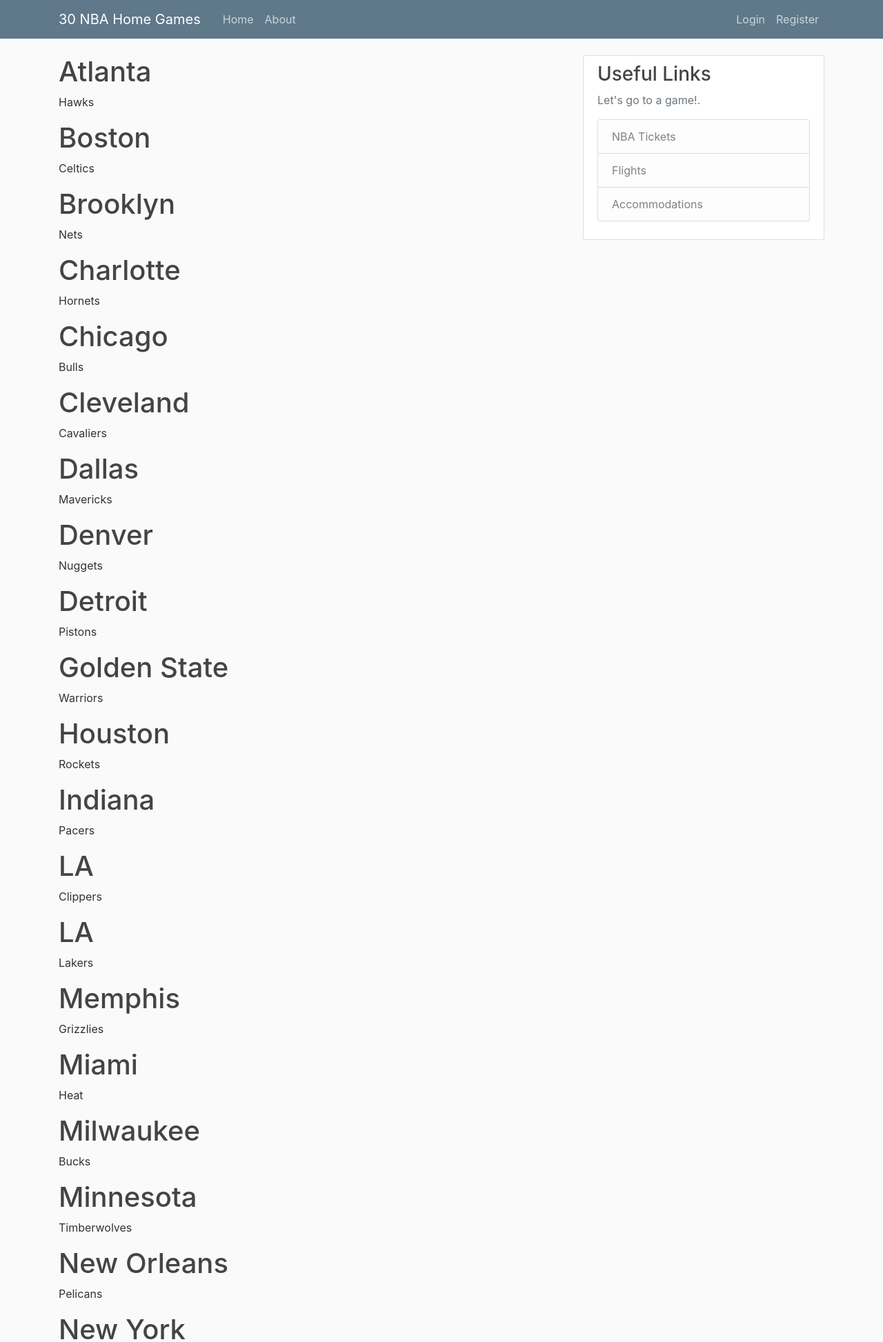
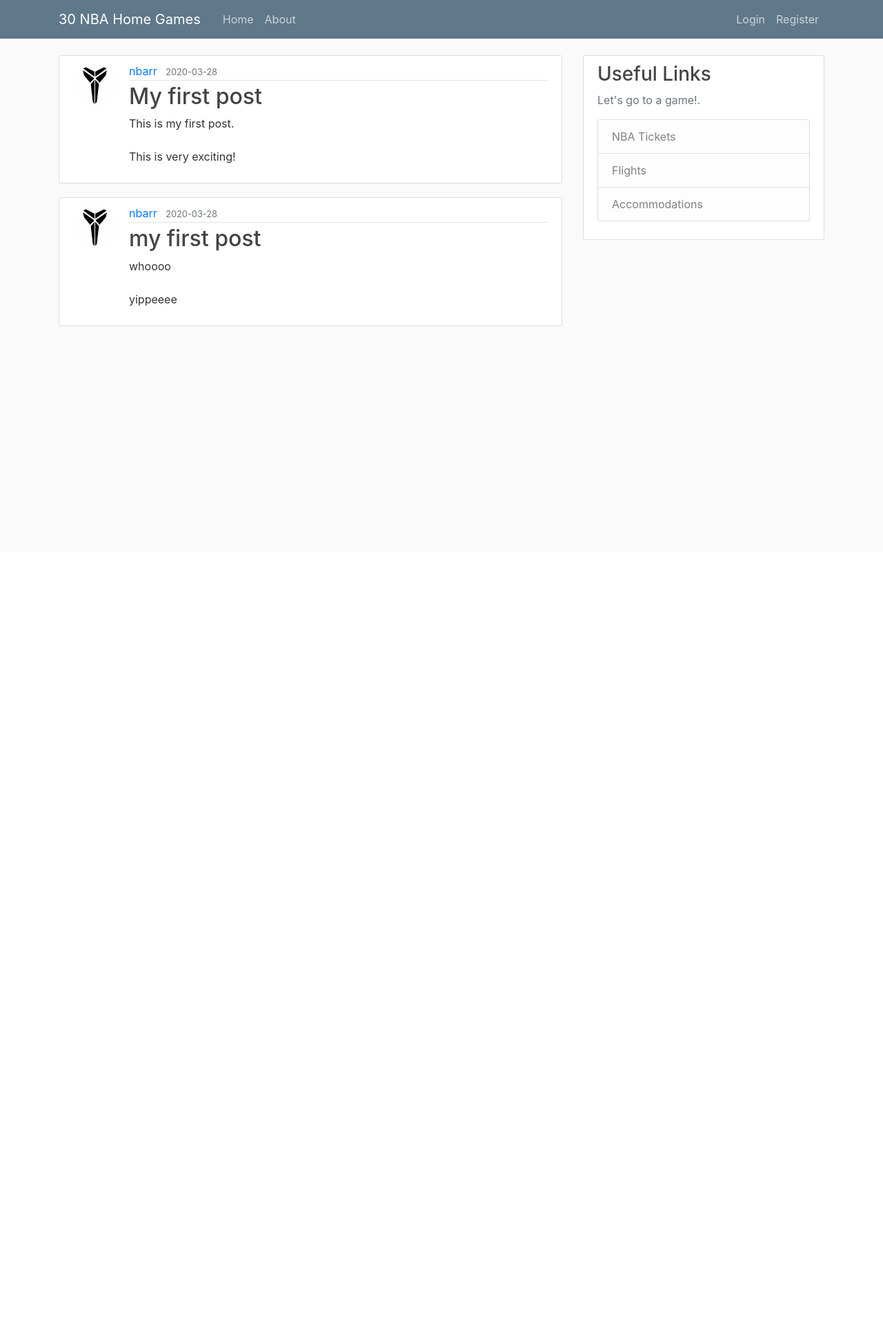
Before and after one commit to pnbarr/nba_homegames, a Flask app: page / in a window 1280 px wide. Shown: the top 1946 px of the page at 69% size. After the commit the page ends 473 px from the top, so only its background shows below. Run offline with Flask 2, Linux system fonts and the light colour scheme; data comes from the database, SQL or seed files in the repository; both versions use the stored data as it was after the commit; some libraries are stand-ins or nearby versions.

Commit message:
- add new route for posts in route.py - create new template create_post.html file - add new form in forms.py for creating new post - remove placeholder NBA team data from routes.py - add functionaliy to add new posts to home page and database

```diff
--- a/nba_homegames/routes.py
+++ b/nba_homegames/routes.py
@@ -1,5 +1,5 @@
 from flask import Flask, render_template, url_for, flash, redirect, request
-from nba_homegames.forms import RegistrationForm, LoginForm, UpdateAccountForm
+from nba_homegames.forms import RegistrationForm, LoginForm, UpdateAccountForm, PostForm
 from nba_homegames.models import User,Post
 from nba_homegames import app, db, bcrypt
 from flask_login import login_user, current_user, logout_user, login_required
@@ -7,125 +7,12 @@
 import os
 from PIL import Image
 
-teams = [
-    {
-        'city' : 'Atlanta',
-        'name' : 'Hawks'
-    },
-    {
-        'city' : 'Boston',
-        'name' : 'Celtics'
-    },
-    {
-        'city' : 'Brooklyn',
-        'name' : 'Nets'
-    },
-    {
-        'city' : 'Charlotte',
-        'name' : 'Hornets'
-    },
-    {
-        'city' : 'Chicago',
-        'name' : 'Bulls'
-    },
-    {
-        'city' : 'Cleveland',
-        'name' : 'Cavaliers'
-    },
-    {
-        'city' : 'Dallas',
-        'name' : 'Mavericks'
-    },
-    {
-        'city' : 'Denver',
-        'name' : 'Nuggets'
-    },
-    {
-        'city' : 'Detroit',
-        'name' : 'Pistons'
-    },
-    {
-        'city' : 'Golden State',
-        'name' : 'Warriors'
-    },
-    {
-        'city' : 'Houston',
-        'name' : 'Rockets'
-    },
-    {
-        'city' : 'Indiana',
-        'name' : 'Pacers'
-    },
-    {
-        'city' : 'LA',
-        'name' : 'Clippers'
-    },
-    {
-        'city' : 'LA',
-        'name' : 'Lakers'
-    },
-    {
-        'city' : 'Memphis',
-        'name' : 'Grizzlies'
-    },
-    {
-        'city' : 'Miami',
-        'name' : 'Heat'
-    },
-    {
-        'city' : 'Milwaukee',
-        'name' : 'Bucks'
-    },
-    {
-        'city' : 'Minnesota',
-        'name' : 'Timberwolves'
-    },
-    {
-        'city' : 'New Orleans',
-        'name' : 'Pelicans'
-    },
-    {
-        'city' : 'New York',
-        'name' : 'Knicks'
-    },
-    {
-        'city' : 'Oklahoma City',
-        'name' : 'Thunder'
-    },
-    {
-        'city' : 'Orlando',
-        'name' : 'Magic'
-    },
-    {
-        'city' : 'Philadelphia',
-        'name' : '76ers'
-    },
-    {
-        'city' : 'Phoenix',
-        'name' : 'Suns'
-    },
-    {
-        'city' : 'Portland',
-        'name' : 'Trailblazers'
-    },
-    {
-        'city' : 'Sacramento',
-        'name' : 'Kings'
-    },
-    {
-        'city' : 'San Antonio',
-        'name' : 'Spurs'
-    },
-    {
-        'city' : 'Toronto',
-        'name' : 'Raptors'
-    },
-]
-
 @app.route('/')
 @app.route('/home')
 def home():
-    return render_template('home.html', teams=teams)
+    #  Grab all posts from database
+    posts = Post.query.all()
+    return render_template('home.html', posts = posts)
 
 @app.route('/about')
 def about():
@@ -199,3 +86,17 @@
         form.email.data = current_user.email
     image_file = url_for('static', filename = 'profile_pics/' + current_user.image_file)
     return render_template('account.html', title = 'Account', image_file = image_file, form = form)
+
+@app.route('/post/new', methods = ['GET', 'POST'])
+@login_required
+def new_post():
+    form = PostForm()
+    if form.validate_on_submit():
+        post = Post(title = form.title.data, content = form.content.data, author = current_user)
+        #  Add new post to database
+        db.session.add(post)
+        #  Commit new post to database
+        db.session.commit()
+        flash('Your post has been created.', 'success')
+        return redirect(url_for('home'))
+    return render_template('create_post.html', title = 'New Post', form = form)
--- a/nba_homegames/templates/home.html
+++ b/nba_homegames/templates/home.html
@@ -1,8 +1,17 @@
 <!-- Inherit from layout.html template -->
 {% extends "layout.html" %}
 {% block content %}
-    {% for team in teams %}
-        <h1>{{team.city}}</h1>
-        <p>{{team.name}}</p>
-    {% endfor %}
+{% for post in posts %}
+    <article class="media content-section">
+        <img class = "rounded-circle article-img" src = "{{ url_for('static', filename = 'profile_pics/' + post.author.image_file) }}">
+        <div class="media-body">
+            <div class="article-metadata">
+                <a class="mr-2" href="#">{{ post.author.username }}</a>
+                <small class="text-muted">{{ post.date_posted.strftime('%Y-%m-%d') }}</small>
+            </div>
+            <h2><a class="article-title" href="#">{{ post.title }}</a></h2>
+            <p class="article-content">{{ post.content }}</p>
+        </div>
+    </article>
+{% endfor %}
 {% endblock content %}
--- a/nba_homegames/templates/layout.html
+++ b/nba_homegames/templates/layout.html
@@ -32,7 +32,8 @@
                     <!-- Navbar Right Side -->
                     <div class="navbar-nav">
                         {% if current_user.is_authenticated %}
-                        <a class="nav-item nav-link" href="{{url_for('account')}}">Account</a>
+                            <a class="nav-item nav-link" href="{{url_for('new_post')}}">New Post</a>
+                            <a class="nav-item nav-link" href="{{url_for('account')}}">Account</a>
                             <a class="nav-item nav-link" href="{{url_for('logout')}}">Logout</a>
                         {% else %}
                             <a class="nav-item nav-link" href="{{url_for('login')}}">Login</a>
```
Also changed, not shown: nba_homegames/forms.py (+6 -1 lines), nba_homegames/templates/create_post.html (added, +43 -0 lines), nba_homegames/site.db.
